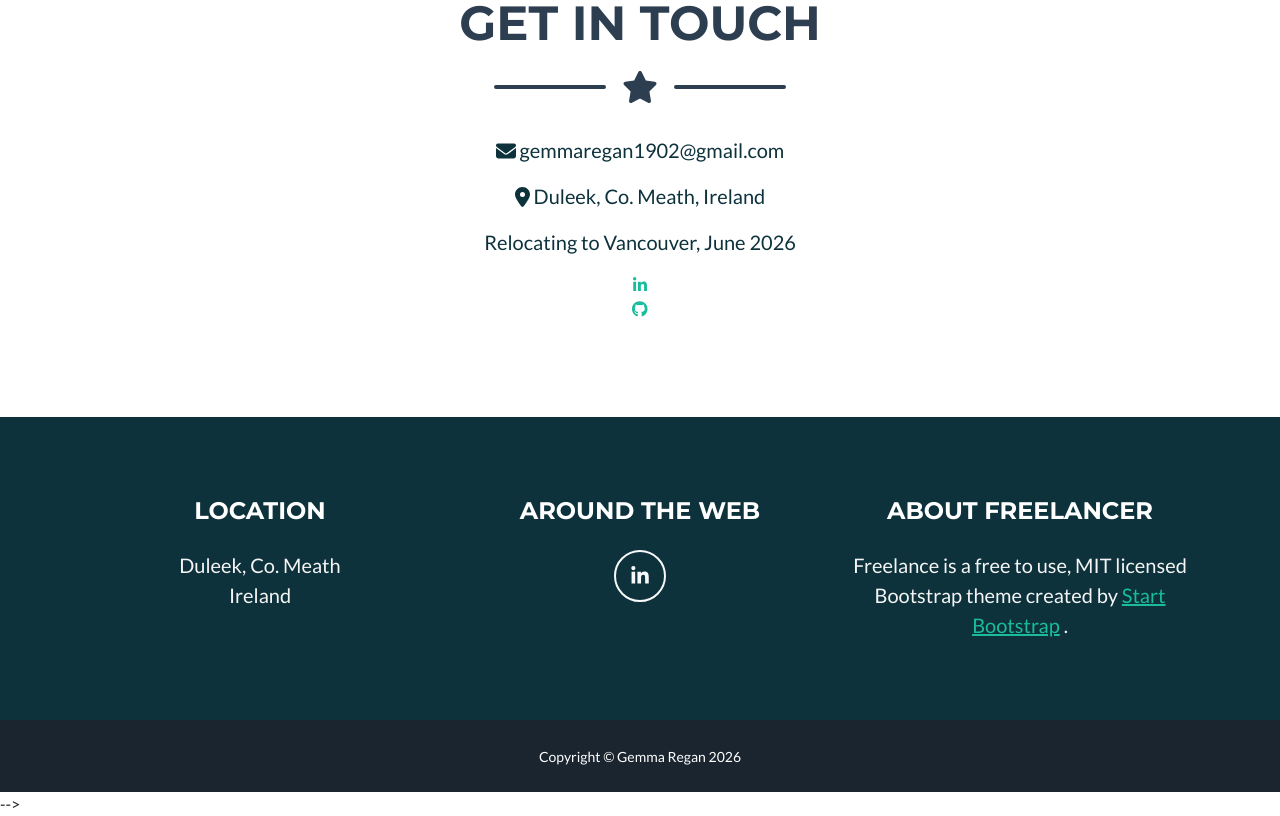
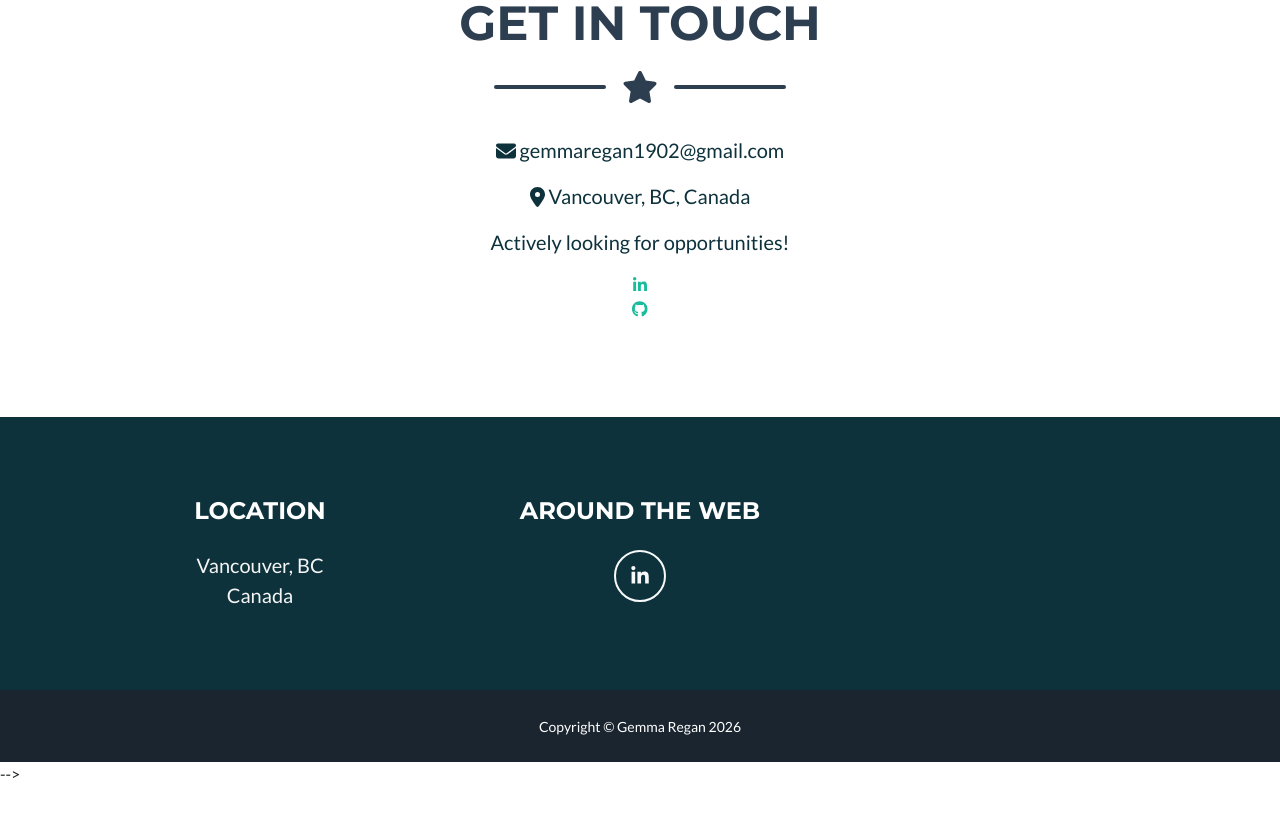
Before and after one commit to gemma1902/Gem_Portfolio, a website: page index.html in a window 1280 px wide. Shown: the part 2079-2895 px from the top of the page. After the commit the page ends 2865 px from the top, so only its background shows below. Drawn offline with nearby package versions, Linux system fonts and the light colour scheme.

Commit message:
Update contact section to reflect new location in Vancouver and current job search status

```diff
--- a/index.html
+++ b/index.html
@@ -178,8 +178,8 @@
 
 
                     <p class="lead" id="con_col"><i class="fas fa-envelope"></i> gemmaregan1902@gmail.com</p>
-                    <p class="lead" id="con_col"><i class="fas fa-map-marker-alt"></i> Duleek, Co. Meath, Ireland</p>
-                    <p class="lead" id="con_col">Relocating to Vancouver, June 2026</p>
+                    <p class="lead" id="con_col"><i class="fas fa-map-marker-alt"></i> Vancouver, BC, Canada</p>
+                    <p class="lead" id="con_col">Actively looking for opportunities!</p>
 
                     <div class="social-links">
                         <a href="https://www.linkedin.com/in/gemma-regan-02b706195" target="_blank">
@@ -201,9 +201,9 @@
                 <div class="col-lg-4 mb-5 mb-lg-0">
                     <h4 class="text-uppercase mb-4">Location</h4>
                     <p class="lead mb-0">
-                        Duleek, Co. Meath
+                        Vancouver, BC
                         <br />
-                        Ireland
+                        Canada
                     </p>
                 </div>
                 <!-- Footer Social Icons-->
@@ -217,14 +217,14 @@
                     <!-- <a class="btn btn-outline-light btn-social mx-1" href="#!"><i class="fab fa-fw fa-dribbble"></i></a> -->
                 </div>
                 <!-- Footer About Text-->
-                <div class="col-lg-4">
+                <!-- <div class="col-lg-4">
                     <h4 class="text-uppercase mb-4">About Freelancer</h4>
                     <p class="lead mb-0">
                         Freelance is a free to use, MIT licensed Bootstrap theme created by
                         <a href="http://startbootstrap.com">Start Bootstrap</a>
                         .
                     </p>
-                </div>
+                </div> -->
             </div>
         </div>
     </footer>
```
